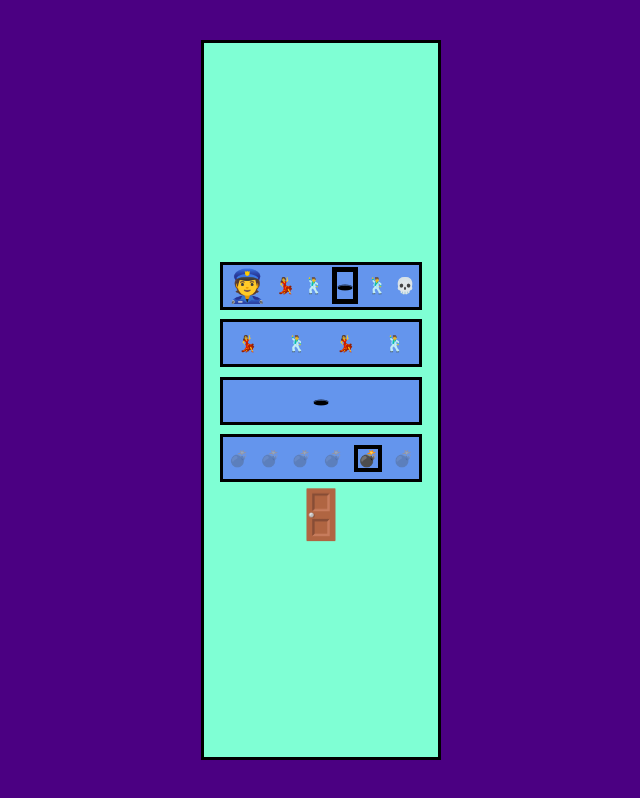
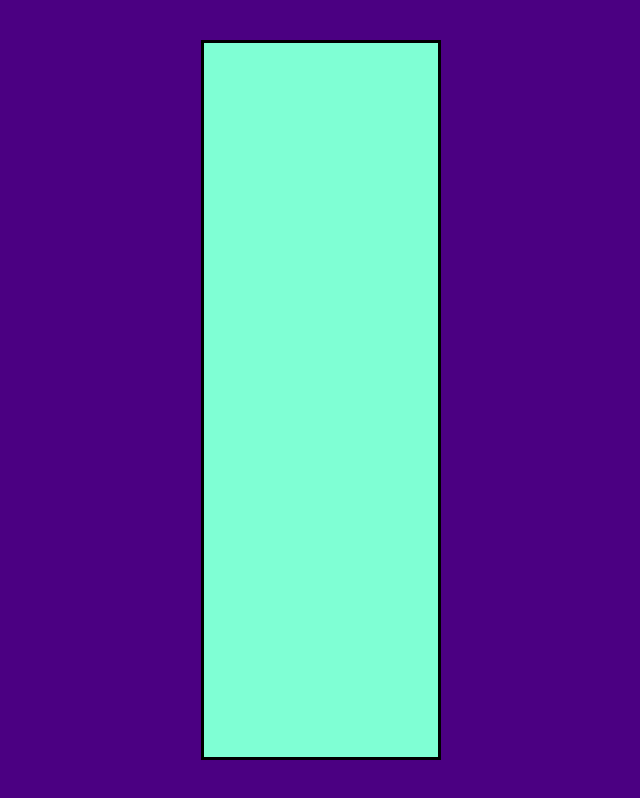
Before and after one commit to jdjuan/css-selectors, an Angular app: page / in a window 1280 px wide. Shown: the whole page, without its empty margins (319-959 px from the left). Built offline with nearby package versions, Linux system fonts and the light colour scheme.

Commit message:
add default state

```diff
--- a/src/app/app.component.css
+++ b/src/app/app.component.css
@@ -1,21 +1,16 @@
-section,
-div {
+section {
   display: flex;
   flex-direction: row;
   flex-wrap: nowrap;
   justify-content: center;
   align-items: center;
   align-content: stretch;
-}
-
-section {
   height: 100vh;
   width: 100vw;
   background-color: indigo
 }
 
 div {
-  flex-direction: column;
   border: 3px solid black;
   box-sizing: border-box;
 }
@@ -26,46 +21,3 @@ div#building {
   padding: 1rem;
   background-color: aquamarine;
 }
-
-div.window {
-  flex-direction: row;
-  justify-content: space-around;
-  width: 100%;
-  height: 3rem;
-  margin: 0.3rem 0;
-  background-color: cornflowerblue;
-}
-
-span {
-  font-size: 3rem;
-}
-
-div.window span {
-  font-size: 1rem;
-  transition: font-size 2s;
-  cursor: zoom-in
-}
-
-div.window:first-child span:first-child {
-  font-size: 2rem;
-}
-
-div.window:first-child span:hover {
-  font-size: 2rem;
-}
-
-div.window:first-child span:nth-child(4) {
-  border: 5px solid;
-}
-
-[data-bomb="real"] {
-  border: 4px solid;
-}
-
-[data-bomb]:not([data-bomb="real"]) {
-  opacity: 0.3;
-}
-
-div.window:nth-child(2) span:nth-child(odd) {
-  display: none;
-}
--- a/src/app/app.component.html
+++ b/src/app/app.component.html
@@ -1,34 +1,4 @@
 <section>
   <div id="building">
-    <div class="window">
-      <span>👮</span>
-      <span>💃</span>
-      <span>🕺</span>
-      <span>🕳</span>
-      <span>🕺</span>
-      <span>💀</span>
-    </div>
-    <div class="window">
-      <span>🔥</span>
-      <span>💃</span>
-      <span>🔥</span>
-      <span>🕺</span>
-      <span>🔥</span>
-      <span>💃</span>
-      <span>🔥</span>
-      <span>🕺</span>
-    </div>
-    <div class="window">
-      <span>🕳</span>
-    </div>
-    <div class="window">
-      <span data-bomb="fake-bomb">💣</span>
-      <span data-bomb="this-is-not-a-bomb">💣</span>
-      <span data-bomb="keep-trying">💣</span>
-      <span data-bomb="not-this-one">💣</span>
-      <span data-bomb="real">💣</span>
-      <span data-bomb="not-real">💣</span>
-    </div>
-    <span>🚪</span>
   </div>
 </section>
```
